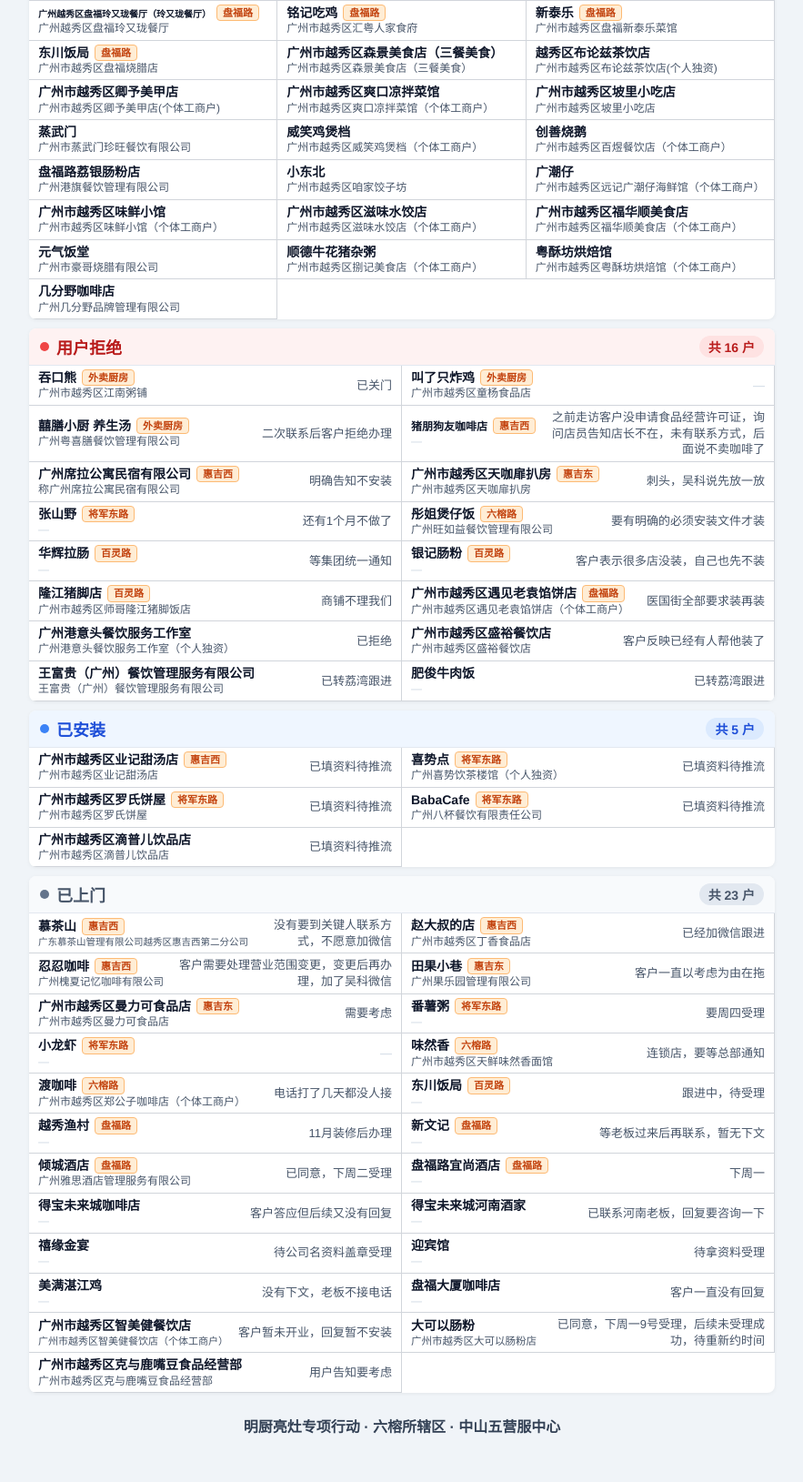
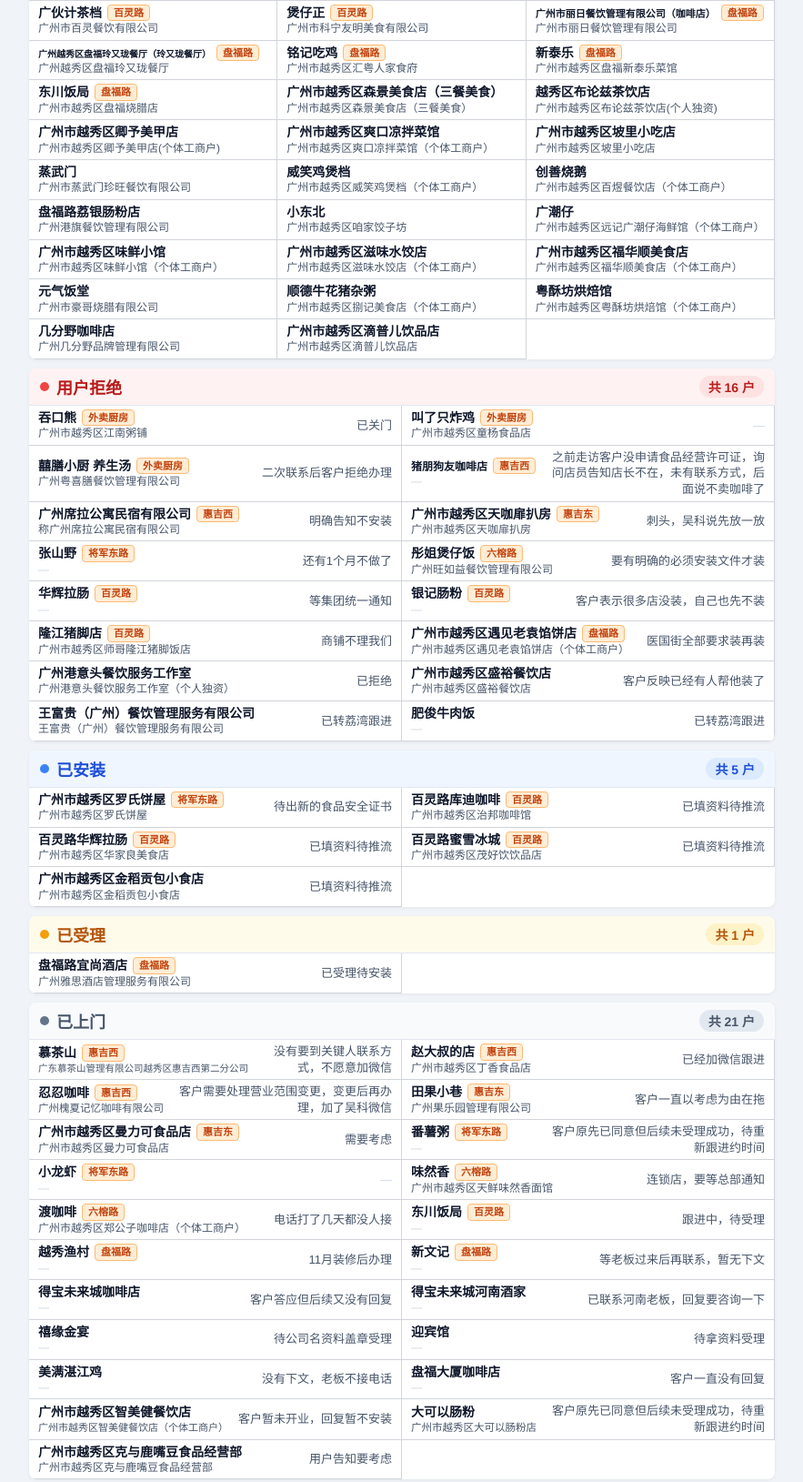
Before and after one commit to wujiezhang2017/mingchu-report, a plain HTML site: page index.html in a window 1280 px wide. Shown: the part 678-2307 px from the top of the page at 91% size, without its empty margins (198-1081 px from the left). Before the commit the page ends 2283 px from the top, so only its background shows below. Drawn offline with Linux system fonts and the light colour scheme.

Commit message:
更新明厨亮灶六榕所跟进汇报 2026-11-17(已上线50)

```diff
--- a/index.html
+++ b/index.html
@@ -319,8 +319,8 @@
   <div class="header">
     <h1>明厨亮灶专项行动 · 六榕所辖区跟进汇报</h1>
     <div class="meta">
-      <span>数据更新：2026-11-11</span>
-      <span>总商户数：90</span>
+      <span>数据更新：2026-11-17</span>
+      <span>总商户数：93</span>
     </div>
   </div>
 
@@ -424,22 +424,25 @@ const DATA = [
 {name:"味然香",license:"广州市越秀区天鲜味然香面馆",status:"已上门",addr:"六榕路143号105铺",desc:"连锁店，要等总部通知"},
 {name:"彤姐煲仔饭",license:"广州旺如益餐饮管理有限公司",status:"用户拒绝",addr:"六榕路143号106铺",desc:"要有明确的必须安装文件才装"},
 {name:"渡咖啡",license:"广州市越秀区郑公子咖啡店（个体工商户）",status:"已上门",addr:"六榕路83号",desc:"电话打了几天都没人接"},
-{name:"大可以肠粉",license:"广州市越秀区大可以肠粉店",status:"已上门",addr:"中山六路将军西泮园街12号",desc:"已同意，下周一9号受理，后续未受理成功，待重新约时间"},
-{name:"广州市越秀区滴普儿饮品店",license:"广州市越秀区滴普儿饮品店",status:"已安装",addr:"福泉街18号105",desc:"已填资料待推流"},
-{name:"广州市越秀区业记甜汤店",license:"广州市越秀区业记甜汤店",status:"已安装",addr:"广州市越秀区惠吉西40号",desc:"已填资料待推流"},
+{name:"大可以肠粉",license:"广州市越秀区大可以肠粉店",status:"已上门",addr:"中山六路将军西泮园街12号",desc:"客户原先已同意但后续未受理成功，待重新跟进约时间"},
+{name:"广州市越秀区滴普儿饮品店",license:"广州市越秀区滴普儿饮品店",status:"已上线",addr:"福泉街18号105",desc:""},
+{name:"广州市越秀区业记甜汤店",license:"广州市越秀区业记甜汤店",status:"已上线",addr:"广州市越秀区惠吉西40号",desc:""},
 {name:"豆荚咖啡",license:"广州森銮鑫食品贸易有限公司",status:"已上线",addr:"广州市越秀区惠吉西36号",desc:""},
 {name:"忍忍咖啡",license:"广州槐夏记忆咖啡有限公司",status:"已上门",addr:"广州州市越秀区惠吉西路23号101",desc:"客户需要处理营业范围变更，变更后再办理，加了吴科微信"},
 {name:"广州席拉公寓民宿有限公司",license:"称广州席拉公寓民宿有限公司",status:"用户拒绝",addr:"广州市越秀区中山六路惠吉西一坊2号",desc:"明确告知不安装"},
-{name:"广州市越秀区曼力可食品店",license:"广州市越秀区曼力可食品店",status:"已上门",addr:"一广州市越秀区中击六路惠吉东22号首层",desc:"需要考虑"},
+{name:"广州市越秀区曼力可食品店",license:"广州市越秀区曼力可食品店",status:"已上门",addr:"一广州市越秀区中击六路惠吉东2号首层",desc:"需要考虑"},
 {name:"广州市越秀区克与鹿嘴豆食品经营部",license:"广州市越秀区克与鹿嘴豆食品经营部",status:"已上门",addr:"广州市越秀区惠西吉东29号10房",desc:"用户告知要考虑"},
-{name:"倾城酒店",license:"广州雅思酒店管理服务有限公司",status:"已上门",addr:" 盘福路79号十层1001",desc:"已同意，下周二受理"},
-{name:"喜势点",license:"广州喜势饮茶楼馆（个人独资）",status:"已安装",addr:"将军东路16号",desc:"已填资料待推流"},
-{name:"广州市越秀区罗氏饼屋",license:"广州市越秀区罗氏饼屋",status:"已安装",addr:"将军东路16号",desc:"已填资料待推流"},
-{name:"番薯粥",license:"",status:"已上门",addr:"将军东路16号",desc:"要周四受理"},
+{name:"盘福路宜尚酒店",license:"广州雅思酒店管理服务有限公司",status:"已受理",addr:" 盘福路79号十层1001",desc:"已受理待安装"},
+{name:"喜势点",license:"广州喜势饮茶楼馆（个人独资）",status:"已上线",addr:"将军东路16号",desc:""},
+{name:"广州市越秀区罗氏饼屋",license:"广州市越秀区罗氏饼屋",status:"已安装",addr:"将军东路16号",desc:"待出新的食品安全证书"},
+{name:"番薯粥",license:"",status:"已上门",addr:"将军东路16号",desc:"客户原先已同意但后续未受理成功，待重新跟进约时间"},
 {name:"小龙虾",license:"",status:"已上门",addr:"将军东路16号",desc:""},
 {name:"张山野",license:"",status:"用户拒绝",addr:"将军东路16号",desc:"还有1个月不做了"},
-{name:"BabaCafe",license:"广州八杯餐饮有限责任公司",status:"已安装",addr:"将军东路16号",desc:"已填资料待推流"},
-{name:"盘福路宜尚酒店",license:"",status:"已上门",addr:"盘福路79号",desc:"下周一"}
+{name:"BabaCafe",license:"广州八杯餐饮有限责任公司",status:"已上线",addr:"将军东路16号",desc:""},
+{name:"广州市越秀区金稻贡包小食店",license:"广州市越秀区金稻贡包小食店",status:"已安装",addr:"净慧路2号108铺北面",desc:"已填资料待推流"},
+{name:"百灵路库迪咖啡",license:"广州市越秀区治邦咖啡馆",status:"已安装",addr:"百灵路",desc:"已填资料待推流"},
+{name:"百灵路华辉拉肠",license:"广州市越秀区华家良美食店",status:"已安装",addr:"百灵路",desc:"已填资料待推流"},
+{name:"百灵路蜜雪冰城",license:"广州市越秀区茂好饮饮品店",status:"已安装",addr:"百灵路",desc:"已填资料待推流"}
 ];
 
 const TARGET = 50; // 完成率目标值
```
